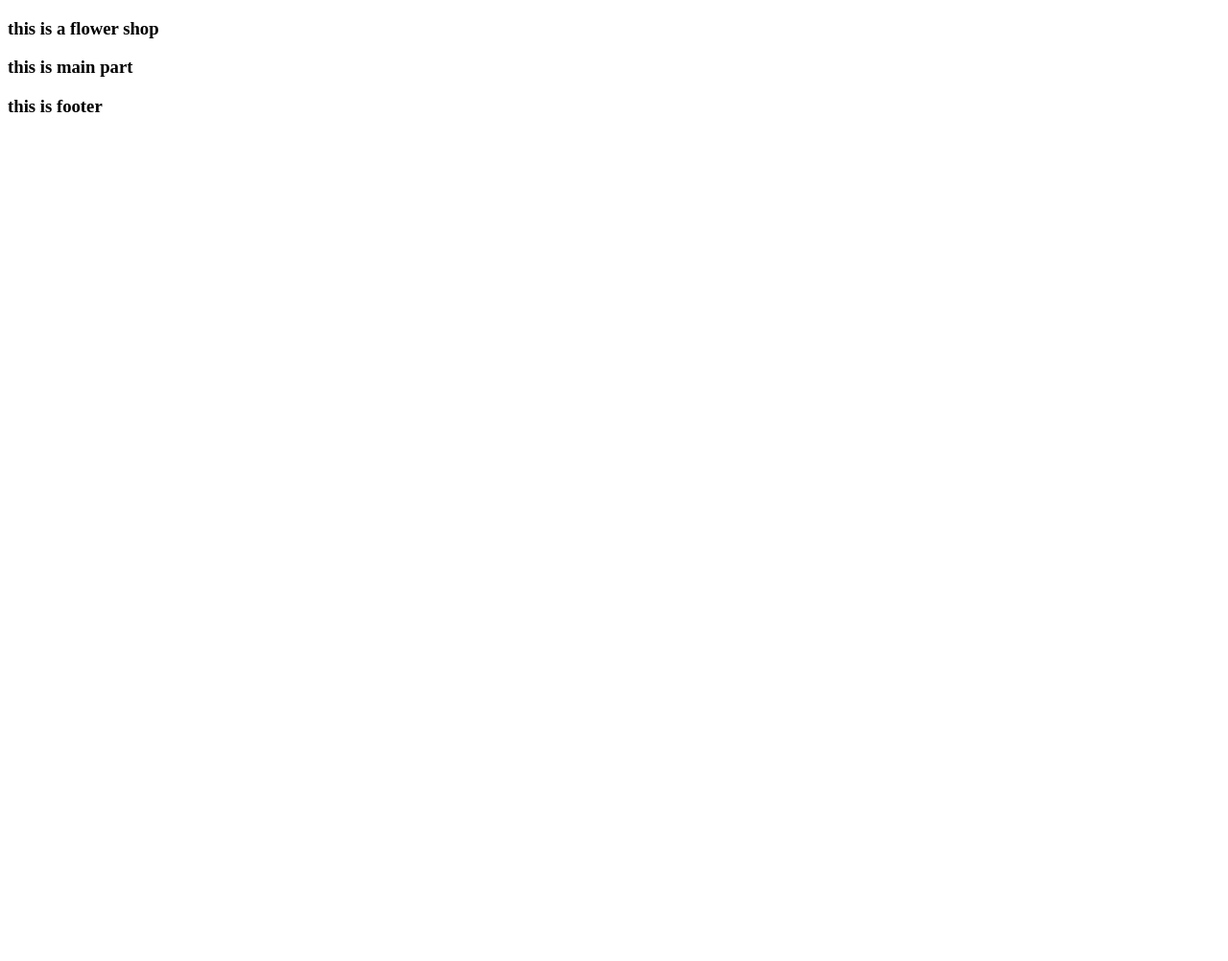
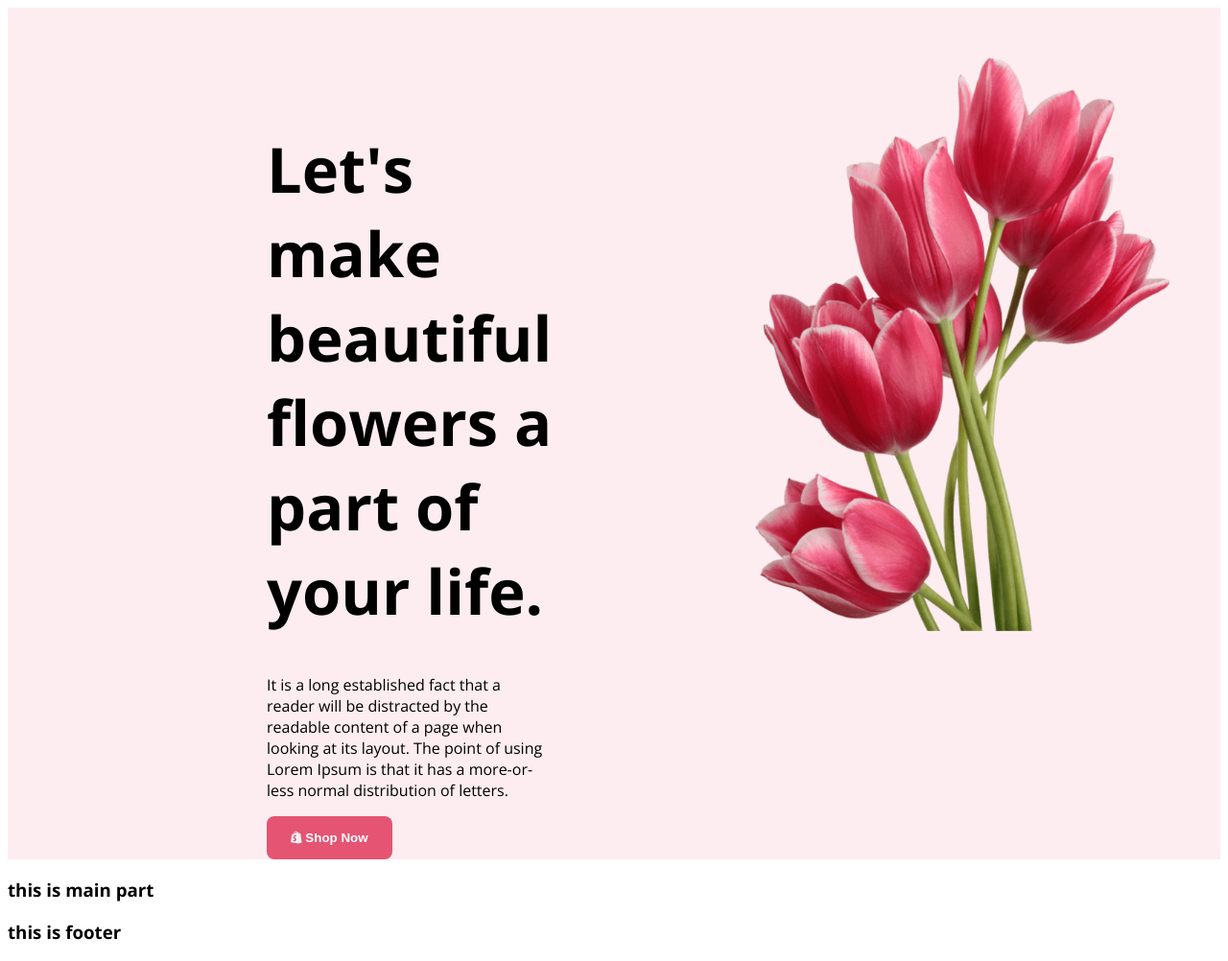
Before and after one commit to Th3At0nic/flower-shop-website, a plain HTML site: page index.html in a window 1280 px wide. Shown: the whole page at 96% size. Before the commit the page ends 800 px from the top, so only its background shows below. Drawn offline with nearby package versions, Linux system fonts and the light colour scheme; a web font is replaced by a local one.

Commit message:
completed header section

```diff
--- a/index.html
+++ b/index.html
@@ -4,10 +4,39 @@
     <meta charset="UTF-8" />
     <meta name="viewport" content="width=device-width, initial-scale=1.0" />
     <title>Flower Shop</title>
+    <link rel="stylesheet" href="styles.css" />
+    <link rel="preconnect" href="https://fonts.googleapis.com" />
+    <link rel="preconnect" href="https://fonts.gstatic.com" crossorigin />
+    <link
+      href="https://fonts.googleapis.com/css2?family=DynaPuff&family=Lato:wght@400;700;900&family=Open+Sans:ital,wght@0,400;0,500;0,700;0,800;1,300;1,400&display=swap"
+      rel="stylesheet"
+    />
+    <script
+      src="https://kit.fontawesome.com/73cb054b01.js"
+      crossorigin="anonymous"
+    ></script>
   </head>
   <body>
-    <header>
-      <h3>this is a flower shop</h3>
+    <header class="header">
+      <div class="banner">
+        <div class="banner-content">
+          <h1 class="banner-title">
+            Let's make beautiful flowers a part of your life.
+          </h1>
+          <p class="banner-description">
+            It is a long established fact that a reader will be distracted by
+            the readable content of a page when looking at its layout. The point
+            of using Lorem Ipsum is that it has a more-or-less normal
+            distribution of letters.
+          </p>
+          <button class="btn-primary">
+            <i class="fa-brands fa-shopify"></i> Shop Now
+          </button>
+        </div>
+        <div>
+          <img class="banner-img" src="./images/pngwing 10.png" alt="" />
+        </div>
+      </div>
     </header>
     <main>
       <h3>this is main part</h3>
--- /dev/null
+++ b/styles.css
@@ -0,0 +1,37 @@
+body {
+  font-family: "DynaPuff", cursive;
+  font-family: "Lato", sans-serif;
+  font-family: "Open Sans", sans-serif;
+}
+/* common styles */
+.btn-primary {
+  border-radius: 8px;
+  background: #e55473;
+  padding: 15px 25px;
+  color: #fff;
+  font-weight: 700;
+  border: 0;
+}
+
+/* header styles */
+.header {
+  background: rgba(229, 84, 115, 0.1);
+}
+
+.banner-title {
+  font-size: 65px;
+}
+.banner {
+  display: flex;
+  gap: 100px;
+  padding: 50px 270px 0px 270px;
+}
+
+.banner-content {
+  padding-top: 30px;
+  max-width: 50%;
+}
+.banner-img {
+  max-height: 600px;
+  padding-left: 90px;
+}
```
Also changed, not shown: images/Flower 01.png (added), images/Group 57.png (added), images/Group 58.png (added), images/Group 59.png (added), images/Rectangle 4.png (added), images/Rectangle 5.png (added), images/Rectangle 6.png (added), images/Rectangle 9.png (added), images/pngwing 10.png (added), images/pngwing 5.png (added), images/pngwing 6.png (added), images/pngwing 7.png (added), images/pngwing 8.png (added).
